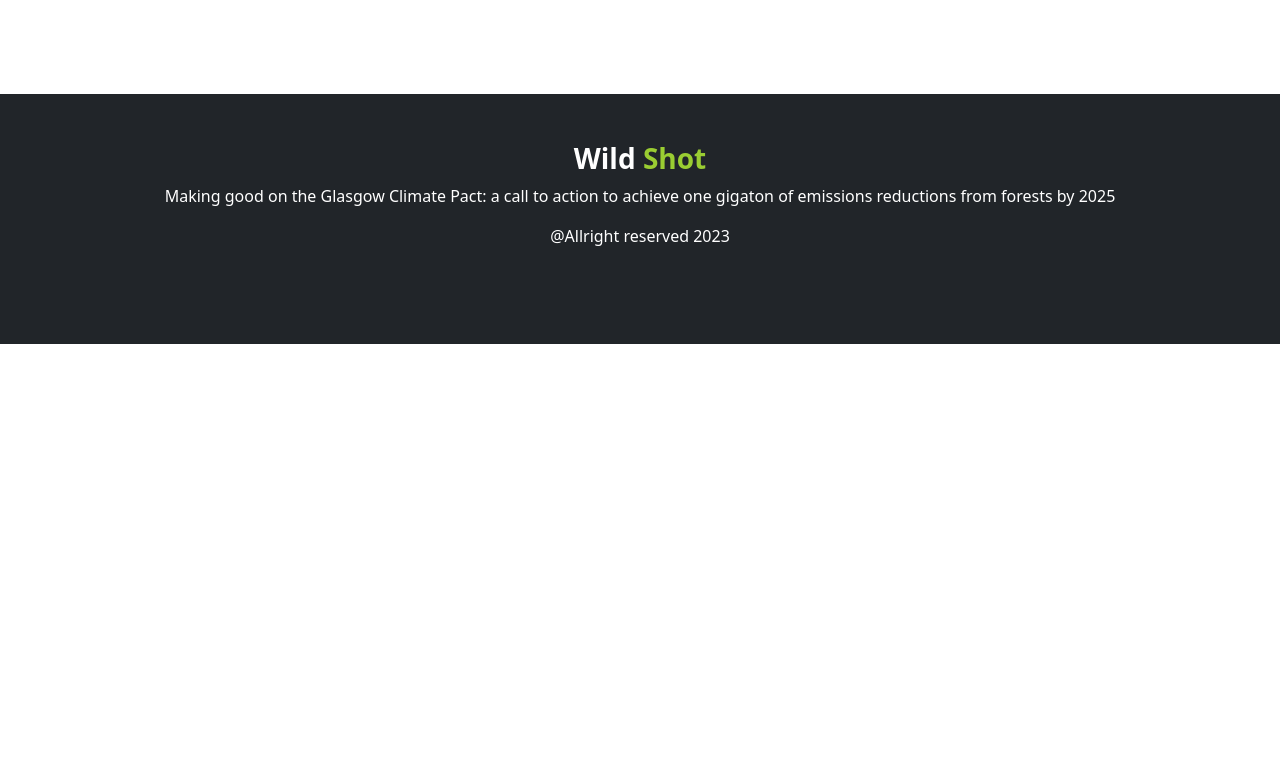
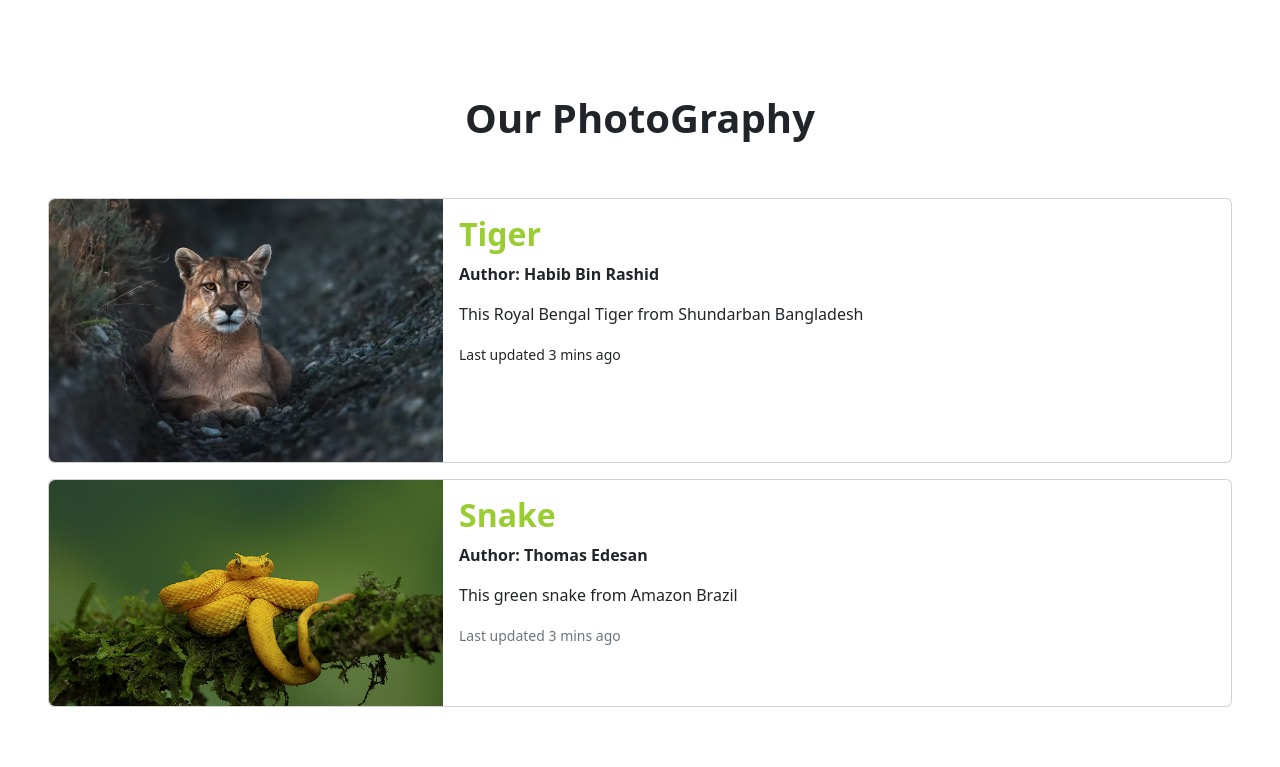
Before and after one commit to tareque-bin-habib/wild-shots-client, a React (Create React App) app: page / in a window 1280 px wide. Shown: the part 1273-2040 px from the top of the page. Before the commit the page ends 1617 px from the top, so only its background shows below. Built offline with nearby package versions, Linux system fonts and the light colour scheme; no server answers.

Commit message:
section added

```diff
--- a/src/components/Home/Home.js
+++ b/src/components/Home/Home.js
@@ -1,12 +1,14 @@
 import React from 'react';
 import Banner from '../Banner/Banner';
 import Bio from '../Bio/Bio';
+import Provide from '../Provide/Provide';
 
 const Home = () => {
     return (
         <div>
             <Banner></Banner>
             <Bio></Bio>
+            <Provide></Provide>
         </div>
     );
 };
--- /dev/null
+++ b/src/components/Provide/Provide.js
@@ -0,0 +1,45 @@
+import React from 'react';
+import img1 from '../../image/photography/10-wildlife-photography-tips-for-beginners-4.avif';
+import img2 from '../../image/photography/4a5235_c4b9dff3997d419cb2d4e72b54776053_mv2.webp'
+
+const Provide = () => {
+    return (
+        <div className='mt-5'>
+            <h1 className='text-center fw-bold'>Our PhotoGraphy</h1>
+            <div className='p-5'>
+                <div className="card mb-3">
+                    <div className="row g-0">
+                        <div className="col-md-4">
+                            <img src={img1} className="img-fluid rounded-start" alt="..." />
+                        </div>
+                        <div className="col-md-8">
+                            <div className="card-body">
+                                <h2 className="card-title fw-bold title-name">Tiger</h2>
+                                <p className="card-text fw-bold">Author: Habib Bin Rashid </p>
+                                <p>This Royal Bengal Tiger from Shundarban Bangladesh</p>
+                                <p className="card-text"><small>Last updated 3 mins ago</small></p>
+                            </div>
+                        </div>
+                    </div>
+                </div>
+                <div className="card mb-3">
+                    <div className="row g-0">
+                        <div className="col-md-4">
+                            <img src={img2} className="img-fluid rounded-start" alt="..." />
+                        </div>
+                        <div className="col-md-8">
+                            <div className="card-body">
+                                <h2 className="card-title title-name fw-bold">Snake</h2>
+                                <p className="card-text fw-bold">Author: Thomas Edesan</p>
+                                <p>This green snake from Amazon Brazil</p>
+                                <p className="card-text"><small className="text-muted">Last updated 3 mins ago</small></p>
+                            </div>
+                        </div>
+                    </div>
+                </div>
+            </div>
+        </div>
+    );
+};
+
+export default Provide;
```
Also changed, not shown: src/image/photography/10-wildlife-photography-tips-for-beginners-4.avif (added), src/image/photography/4a5235_c4b9dff3997d419cb2d4e72b54776053_mv2.webp (added).
